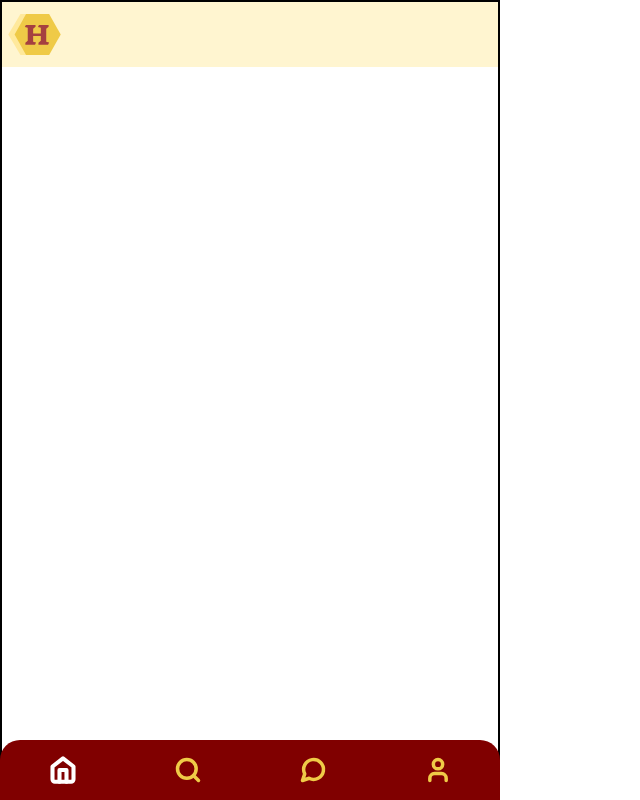
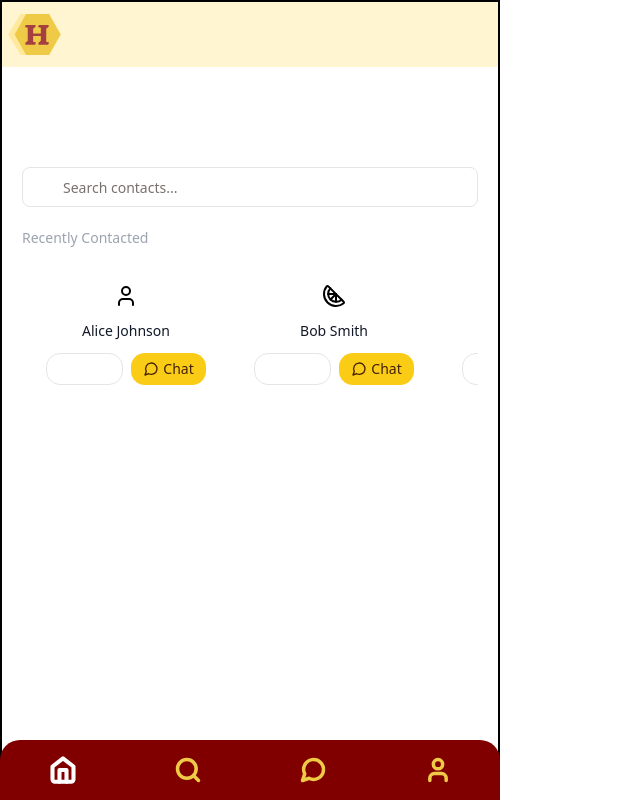
Before and after one commit to elhagen13/CSC484, a React (Create React App) app: page /contacts in a window 1280 px wide. Shown: the whole page, without its empty margins (0-640 px from the left). Built offline with nearby package versions, Linux system fonts and the light colour scheme.

Commit message:
Add contacts page

```diff
--- a/src/fakePeople.tsx
+++ b/src/fakePeople.tsx
@@ -1,6 +1,19 @@
-import {Citrus, Pi, Pyramid, Satellite, Scale, Server, Shrub, Squirrel, User, UtilityPole, Wine} from "lucide-react";
+import {
+  Citrus, PartyPopper,
+  Pi,
+  Puzzle,
+  Pyramid,
+  Satellite,
+  Scale,
+  Server,
+  Shrub,
+  Squirrel,
+  User,
+  UtilityPole,
+  Wine
+} from "lucide-react";
 
-interface Contact {
+export interface Contact {
     id: number;
     firstName: string;
     lastName: string;
@@ -179,7 +192,7 @@ export const fakePeople: Contact[] = [
       interests: ["Technology", "Sports", "Arts"],
       bio: "adventure lover",
       lastClicked: new Date(),
-      avatar: <User />
+      avatar: <PartyPopper />
     },
     {
       id: 1,
@@ -188,7 +201,7 @@ export const fakePeople: Contact[] = [
       interests: ["Dance", "Arts", "Cooking"],
       bio: "adventure lover",
       lastClicked: new Date(),
-      avatar: <User />
+      avatar: <Puzzle />
     }
   ];
 
--- a/src/pages/Contacts.tsx
+++ b/src/pages/Contacts.tsx
@@ -1,9 +1,185 @@
-function Contacts(){
-    return(
-        <div style={{width: '100%', height: '100%'}}>
+import * as React from "react";
+import { Input } from "@/components/ui/input";
+import { ScrollArea, ScrollBar } from "@/components/ui/scroll-area";
+import { Search, MessageCircle } from "lucide-react";
+import { Button } from "@/components/ui/button";
+import { useNavigate } from "react-router-dom";
+import fakePeople, {Contact} from "@/fakePeople";
 
+const ContactsPage = () => {
+  const navigate = useNavigate();
+  const [query, setQuery] = React.useState("");
+  const [recentContacts] = React.useState<Contact[]>(fakePeople);
+
+  const handleSearch = (e: React.ChangeEvent<HTMLInputElement>) => {
+    setQuery(e.target.value);
+  };
+
+  const navigateToProfile = (user: Contact) => {
+    user.lastClicked = new Date();
+    navigate(`/user/${user.id}/profile`);
+  };
+
+  const navigateToMessage = (user: Contact) => {
+    user.lastClicked = new Date();
+    navigate(`/user/${user.id}/message`);
+  };
+
+  const filteredContacts = recentContacts.filter(contact =>
+    `${contact.firstName} ${contact.lastName}`.toLowerCase().includes(query.toLowerCase())
+  );
+
+  return (
+    <div style={{
+      width: '100%', padding: '20px', display: 'flex',
+      flexDirection: 'column', gap: '20px', marginTop: '20px'
+    }}>
+      <div style={{
+        width: '100%', textAlign: 'right'
+      }}>
+        <div style={{
+          width: '100%', height: '40px', color: 'white', fontSize: '30px',
+          fontFamily: 'Inter', fontWeight: '900', wordWrap: 'break-word'
+        }}>
+          Contacts
         </div>
-    )
+      </div>
 
-}
-export default Contacts
+      <div style={{
+        position: 'relative'
+      }}>
+        <Search style={{
+          position: 'absolute', left: '12px', top: '50%', transform: 'translateY(-50%)',
+          color: '#fff', height: '16px', width: '16px'
+        }} />
+        <Input
+          value={query}
+          onChange={handleSearch}
+          placeholder="Search contacts..."
+          style={{
+            width: '100%', paddingLeft: '40px', paddingRight: '16px', color: "whitesmoke",
+            paddingTop: '8px', paddingBottom: '8px', borderRadius: '8px'
+          }}
+        />
+      </div>
+
+      {query === "" && (
+        <div style={{
+          width: '100%'
+        }}>
+          <div style={{
+            fontSize: '14px', fontWeight: '500', color: '#9CA3AF', marginBottom: '12px'
+          }}>
+            Recently Contacted
+          </div>
+          <ScrollArea style={{
+            width: '100%', whiteSpace: 'nowrap', borderRadius: '8px'
+          }}>
+            <div style={{
+              display: 'flex', gap: '16px', padding: '8px'
+            }}>
+              {recentContacts.sort((c1, c2) => c2.lastClicked.getTime() - c1.lastClicked.getTime()).map((contact) => (
+                <div
+                  key={contact.id}
+                  style={{
+                    display: 'flex', flexDirection: 'column', alignItems: 'center', backgroundColor: 'white',
+                    padding: '16px', borderRadius: '8px', width: '192px', gap: '12px'
+                  }}
+                >
+                  {contact.avatar}
+
+                  <span style={{
+                    fontSize: '14px', fontWeight: '500', color: '#111827'
+                  }}>
+                    {contact.firstName} {contact.lastName}
+                  </span>
+
+                  <div style={{
+                    display: 'flex', gap: '8px', width: '100%'
+                  }}>
+                    <Button
+                      onClick={() => navigateToProfile(contact)}
+                      variant="outline"
+                      style={{
+                        flex: 1, height: '32px', color: 'white', minWidth: 0, padding: '0 8px'
+                      }}
+                    >
+                      Profile
+                    </Button>
+                    <Button
+                      onClick={() => navigateToMessage(contact)}
+                      style={{
+                        flex: 1, height: '32px', minWidth: 0, padding: '0 8px',
+                        display: 'flex', alignItems: 'center', gap: '4px'
+                      }}
+                    >
+                      <MessageCircle style={{
+                        height: '16px', width: '16px'
+                      }} />
+                      Chat
+                    </Button>
+                  </div>
+                </div>
+              ))}
+            </div>
+            <ScrollBar orientation="horizontal" />
+          </ScrollArea>
+        </div>
+      )}
+
+      {query !== "" && (
+        <div style={{
+          width: '100%', display: 'flex', flexDirection: 'column', gap: '12px'
+        }}>
+          {filteredContacts.map((contact) => (
+            <div
+              key={contact.id}
+              style={{
+                display: 'flex', alignItems: 'center', backgroundColor: 'white', padding: '12px',
+                borderRadius: '8px', width: '100%', justifyContent: 'space-between'
+              }}
+            >
+              {/* Left side - Avatar and Name */}
+              <div style={{ display: 'flex', alignItems: 'center', gap: '12px' }}>
+                {contact.avatar}
+                <span style={{
+                  fontSize: '14px', fontWeight: '500', color: '#111827'
+                }}>
+                  {contact.firstName} {contact.lastName}
+                </span>
+              </div>
+
+              {/* Right side - Buttons */}
+              <div style={{
+                display: 'flex', gap: '8px'
+              }}>
+                <Button
+                  onClick={() => navigateToProfile(contact)}
+                  variant="outline"
+                  style={{
+                    height: '32px', padding: '0 12px', color: 'white'
+                  }}
+                >
+                  Profile
+                </Button>
+                <Button
+                  onClick={() => navigateToMessage(contact)}
+                  style={{
+                    height: '32px', padding: '0 12px', display: 'flex', alignItems: 'center', gap: '4px'
+                  }}
+                >
+                  <MessageCircle style={{
+                    height: '16px', width: '16px'
+                  }} />
+                  Chat
+                </Button>
+              </div>
+            </div>
+          ))}
+        </div>
+      )}
+    </div>
+  );
+};
+
+export default ContactsPage;
```
